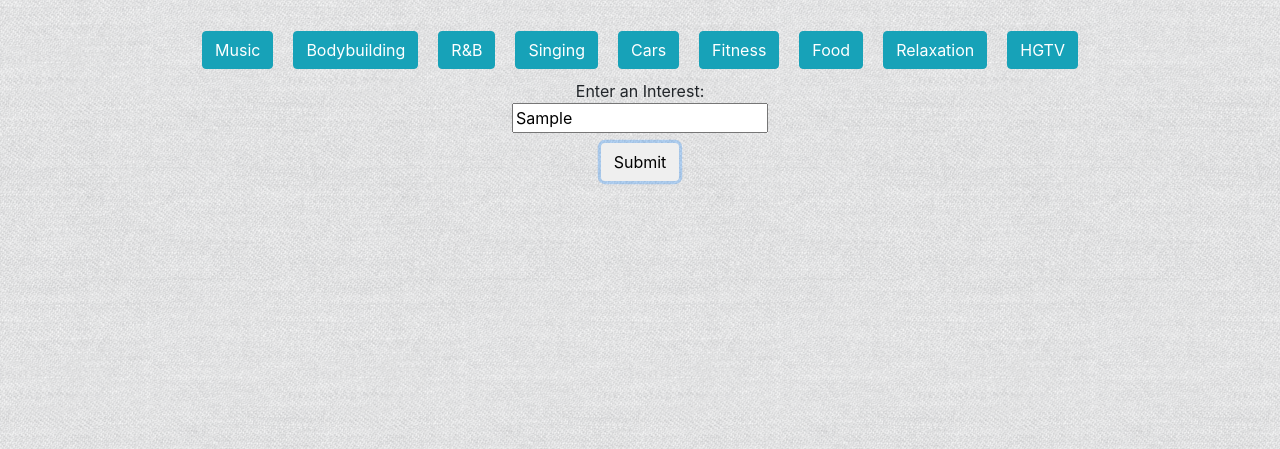
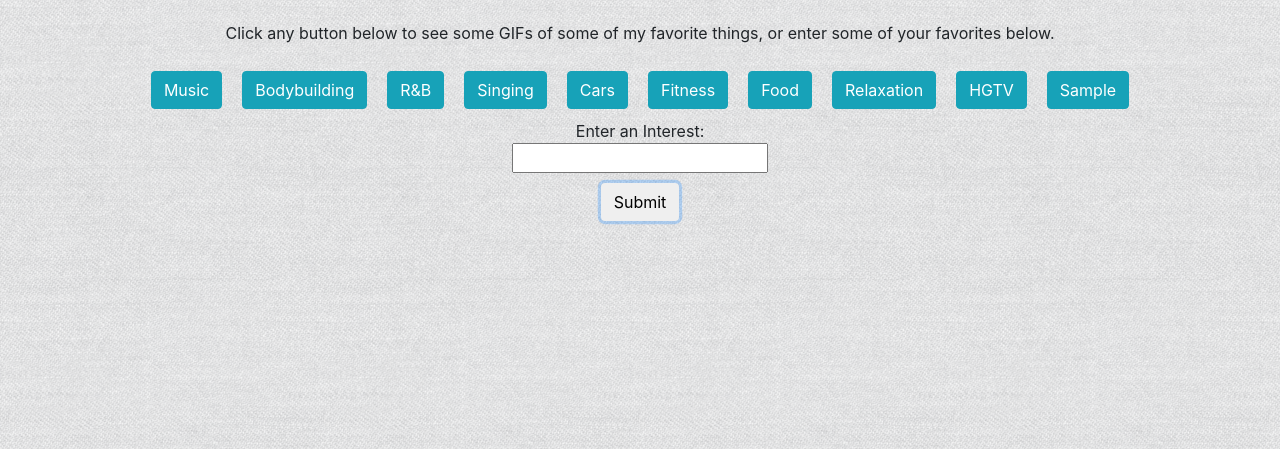
Before and after one commit to tabjr09/GIFTastic, a plain HTML site: page index.html in a window 1280 px wide. Both pictures are taken after typing "Sample" into the empty fields and a click on the button "Submit". Shown: the part 351-800 px from the top of the page. Drawn offline with nearby package versions, Linux system fonts and the light colour scheme.

Commit message:
bug fixes

```diff
--- a/assets/javascript/gifs.js
+++ b/assets/javascript/gifs.js
@@ -21,7 +21,7 @@ function renderButtons(){
     $('#interest-buttons').append(b);
 
 }
-};
+}
 
 $('#submit').on("click", function(){
 
@@ -33,11 +33,11 @@ $('#submit').on("click", function(){
 
     interests.push(newint);
 
-    //console.log(interests);
+    console.log(interests);
 
     var btn = $('<button>' + newint + '</button>')
 
-    b.val(newint);
+    btn.val(newint);
 
     btn.addClass("btn btn-info");
 
--- a/index.html
+++ b/index.html
@@ -12,6 +12,7 @@
   <br><br>
   <a href="https://fontmeme.com/retro-fonts/"><img src="https://fontmeme.com/permalink/180324/86965791242052fd3dcd4015ac49b885.png" alt="retro-fonts" border="0"></a>
   <br><br>
+  <p>Click any button below to see some GIFs of some of my favorite things, or enter some of your favorites below.</p>
   <div id="interest-buttons"></div>
 
   <div id="interest-input">Enter an Interest:<br>
```
